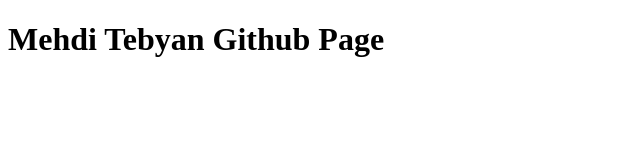
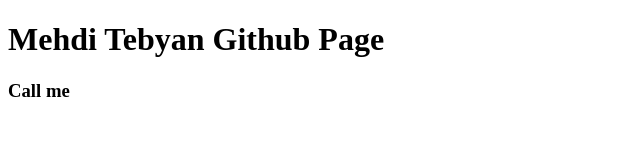
Before and after one commit to MehdiTebyan/MehdiTebyan.github.io, a plain HTML site: page index.html in a window 1280 px wide. Shown: the full height of the page, 0-640 px from the left. Drawn offline with Linux system fonts and the light colour scheme.

Commit message:
Update index.html

```diff
--- a/index.html
+++ b/index.html
@@ -9,6 +9,7 @@
 </head>
 <body>
 <h1>Mehdi Tebyan Github Page</h1>
+    <h3>Call me</h3>
 
    <script id="7b9877fa-a378-4ad8-88a3-034bb82d349c" src="https://frontstating.siponline.ir/callButton.js" data-position="bottom_right" data-margin="20" data-url="sipOnline" ></script>
 </body>
```
